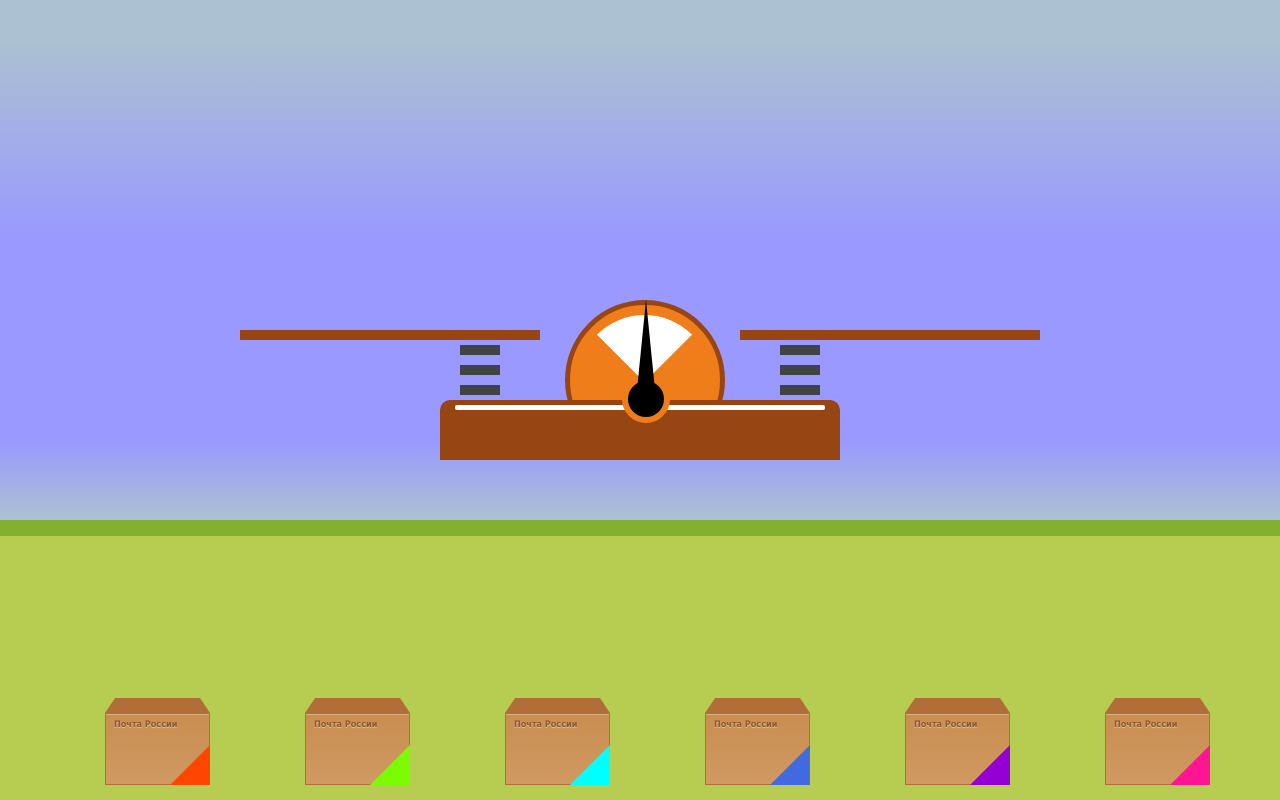
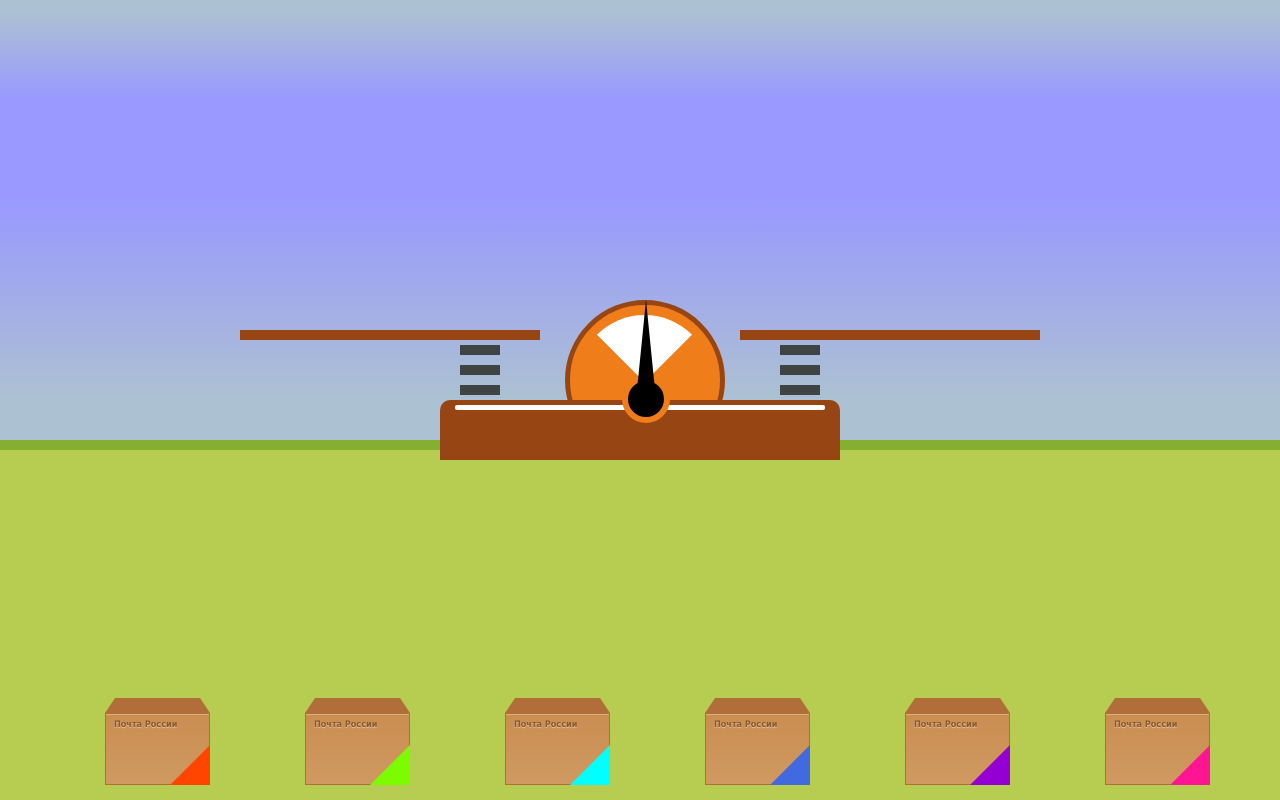
Before and after one commit to O-de-MAX/suitcases, a plain HTML site: page index.html in a window 1280 px wide. Drawn offline with Linux system fonts and the light colour scheme.

Commit message:
Изменения в фоне

```diff
--- a/css/style.css
+++ b/css/style.css
@@ -2,14 +2,27 @@ html {
   width: 100%;
   height: 100%;
   background-image: linear-gradient(
+    #ACC1D2 10px,
+    #9999FF 100px,
+    #9999FF 200px,
+    #ACC1D2 400px,
+    #ACC1D2 440px,
+    #84AF30 440px,
+    #84AF30 450px,
+    #B7CD51 450px,
+    #B7CD51 100%
+    );
+
+  /*background-image: linear-gradient(
     #ACC1D2 5%,
     #9999FF 30%,
     #9999FF 55%,
     #ACC1D2 65%,
     #84AF30 65%,
     #84AF30 67%,
-    #B7CD51 67%
-    );
+    #B7CD51 67%,
+    #B7CD51 100%
+    );*/
 }
 
 body {
@@ -27,8 +40,6 @@ body {
   margin-right: auto;
 
 }
-
-
 
 .body {
   position: absolute;
@@ -51,7 +62,6 @@ body {
   border-top-color: #FFFFFF;
   border-radius: 50%;
 }
-
 
 .stand {
   position: absolute;
--- a/js/main.js
+++ b/js/main.js
@@ -88,7 +88,9 @@ function weigherGo(leftH, rightH) {
     }
 
     imLeft = +leftH;
+
     imRight = +rightH;
+
 
 }
 
@@ -103,7 +105,7 @@ document.onmousedown = function(e) {
     var startX = e.clientX;
     var startY = e.clientY;
 
-    // проверяем позицию, если сняли коробку с весов, вычитаем вес
+    // проверяем позицию, если сняли коробку с весов, то вычитаем вес
 
     boxPosition(startX, startY, function() {
         if (boxToLeft) {
@@ -124,7 +126,7 @@ document.onmousedown = function(e) {
         moveAt(e.clientX, e.clientY);
     };
 
-    box.onmouseup = function() {
+    document.onmouseup = function() {
         finish();
 
         boxToLeft = false;
@@ -165,7 +167,7 @@ document.onmousedown = function(e) {
         var endX = box.getBoundingClientRect().left;
         var endY = box.getBoundingClientRect().top;
 
-        // проверяем позицию, если положили на весы, добавляем вес
+        // проверяем позицию, если положили на весы, то добавляем вес
 
         boxPosition(endX, endY, function() {
             if (boxToLeft) {
@@ -182,6 +184,8 @@ document.onmousedown = function(e) {
         boxToLeft = false;
         boxToRight = false;
 
+        //debugger;
+
     }
 
     return false;
```
